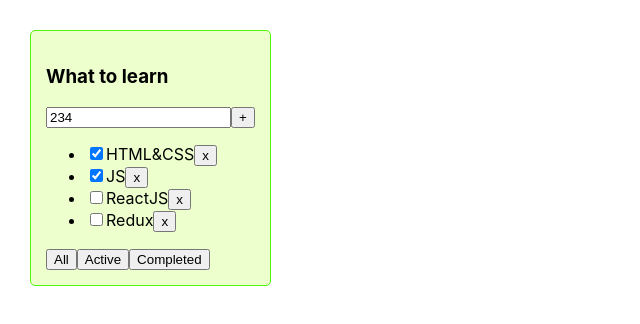
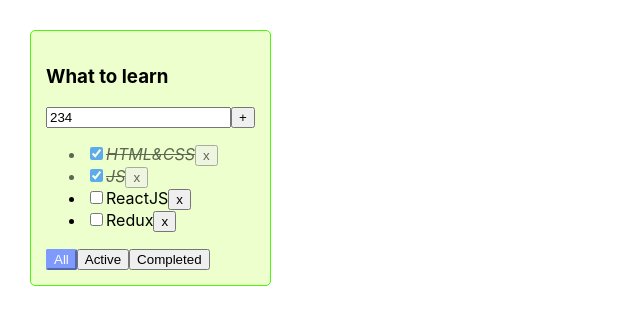
Before and after one commit to nadiageras-au/todolist, a React (Create React App) app: page / in a window 1280 px wide. Shown: the top 324 px of the page, without its empty margins (0-640 px from the left). Built offline with nearby package versions, Linux system fonts and the light colour scheme.

Commit message:
add checkbox functionality, error if empty, active btn styles

```diff
--- a/src/App.css
+++ b/src/App.css
@@ -13,3 +13,26 @@
     background-color: #edffcd;
     padding: 15px;
 }
+
+.is-done {
+    opacity: 0.6;
+    font-style: italic;
+    text-decoration: line-through;
+}
+
+.btn-active {
+    background-color: #7e9afd;
+    color: #fff;
+    border-color: #7e9afd;
+    border-radius: 2px;
+}
+
+.input-error {
+    border: 2px solid red;
+    outline: none;
+}
+
+.red-text {
+    font-size: 14px;
+    color: red;
+}
--- a/src/App.tsx
+++ b/src/App.tsx
@@ -14,10 +14,15 @@
         {id: v1(), title: "Redux", isDone: false},
     ])
 
-    const [filter, setFilter] = useState<FilterValuesType >("all")
+    const [filterValue, setFilterValue] = useState<FilterValuesType >("all")
 
     const removeTask = (id: string)=> {
         setTasks(tasks.filter((t) => t.id !== id));
+    }
+
+    const changeTaskStatus = (taskId:string, isDoneNewValue:boolean)=> {
+        let nextState: Array<TaskType> = tasks.map(t => t.id === taskId ? {...t, isDone: isDoneNewValue} : t);
+        setTasks(nextState);
     }
 
     const addTask = (title:string) => {
@@ -31,13 +36,13 @@
         setTasks(nextState)
     }
 
-    const tasksForTodolist = filter === 'completed'
+    const tasksForTodolist = filterValue === 'completed'
         ? tasks.filter(t=> t.isDone === true) //if
-        : filter === 'active'                            // if else
+        : filterValue === 'active'                            // if else
             ? tasks.filter(t=> t.isDone === false)
             : tasks;                                    //else
     function changeFilter(value:FilterValuesType) {
-        setFilter(value);
+        setFilterValue(value);
     }
 
     return (
@@ -45,7 +50,9 @@
             <Todolist
                 title="What to learn"
                 tasks={tasksForTodolist}
+                filterValue={filterValue}
                 addTask={addTask}
+                changeTaskStatus={changeTaskStatus}
                 removeTask={removeTask}
                 changeFilter={changeFilter}
             />
--- a/src/Button.tsx
+++ b/src/Button.tsx
@@ -3,14 +3,16 @@
 
 type ButtonPropsType = {
     title: string
-    onClickHandler: () => void
+    onClick: () => void
     isDisabled?: boolean
+    classes?: string
 }
 export const Button = (props: ButtonPropsType) => {
     return (
         <button
+            className={props.classes}
         disabled={props.isDisabled}
-            onClick={props.onClickHandler}>
+            onClick={props.onClick}>
             {props.title}
         </button>
     );
--- a/src/Todolist.tsx
+++ b/src/Todolist.tsx
@@ -11,7 +11,8 @@
 type TodolistPropsType = {
     title: string
     tasks: Array<TaskType>
-
+    filterValue: FilterValuesType,
+    changeTaskStatus: (idTask: string, isDoneNewStatus: boolean) => void
     addTask: (title: string) => void
     removeTask: (id: string) => void
     changeFilter: (value: FilterValuesType) => void
@@ -19,19 +20,28 @@
 export const Todolist = ({
          title,
          tasks,
+         changeTaskStatus,
          addTask,
+         filterValue,
          removeTask,
          changeFilter
      }: TodolistPropsType) => {
-    console.log("todo")
 
-    const [taskTitle, setTaskTitle] = useState("234")
+    const [taskTitle, setTaskTitle] = useState("234");
+    const [inputError, setInputError] = useState(false)
+    const onClickHandler = (taskId: string) => {
+        removeTask(taskId)
+    }
+    const onChangeHandler = (taskId: string, isDone: boolean) => {
+        changeTaskStatus(taskId, isDone);
+    }
     const tasksList = tasks.map(task =>
-        <li key={task.id}>
-            <input type="checkbox" checked={task.isDone}/><span>{task.title}</span>
-            <Button title='x' onClickHandler={() => {
-                removeTask(task.id)
-            }}/>
+        <li key={task.id} className={task.isDone ? "is-done" : ""}>
+            <input type="checkbox" checked={task.isDone}
+                   onChange={(e) => onChangeHandler(task.id, e.currentTarget.checked)}
+            />
+            <span>{task.title}</span>
+            <Button title='x' onClick={() => onClickHandler(task.id)}/>
         </li>)
 
     const listItems: JSX.Element = tasks.length !== 0
@@ -41,10 +51,11 @@
 
     const addTaskHandler = () => {
         const trimmedTaskTitle = taskTitle.trim()
-        if(trimmedTaskTitle){
+        if (trimmedTaskTitle) {
             addTask(taskTitle)
         } else {
-            alert("In your input just only spaces")
+            // alert("In your input just only spaces")
+            setInputError(true)
         }
         setTaskTitle("")
     }
@@ -59,20 +70,24 @@
             <h3>{title}</h3>
             <div>
                 <input value={taskTitle}
-                           onChange={(e) => setTaskTitle(e.currentTarget.value)}
-                           onKeyDown={addTaskKeyDownHandler}/>
-                    <Button title={'+'} onClickHandler={addTaskHandler} isDisabled={!taskTitle}/>
-
+                       onChange={(e) =>{
+                           setTaskTitle(e.currentTarget.value);
+                           inputError && setInputError(false)
+                       }}
+                       onKeyDown={addTaskKeyDownHandler}
+                className={inputError ? "input-error" : ""}/>
+                <Button title={'+'} onClick={addTaskHandler} isDisabled={!taskTitle}/>
+                {inputError && <div className={'red-text'}>Field is required</div>}
             </div>
             {listItems}
             <div>
-                    <Button title='All' onClickHandler={() => {
+                <Button classes={filterValue === "all" ? "btn-active" : ""} title='All' onClick={() => {
                     changeFilter('all')
                 }}/>
-                    <Button title='Active' onClickHandler={() => {
+                <Button classes={filterValue === "active" ? "btn-active" : ""} title='Active' onClick={() => {
                     changeFilter('active')
                 }}/>
-                    <Button title='Completed' onClickHandler={() => {
+                <Button classes={filterValue === "completed" ? "btn-active" : ""} title='Completed' onClick={() => {
                     changeFilter('completed')
                 }}/>
 
```
Also changed, not shown: src/TodolistUseRef.tsx (+5 -5 lines). Lines whose indentation alone changed are shown as unchanged.
